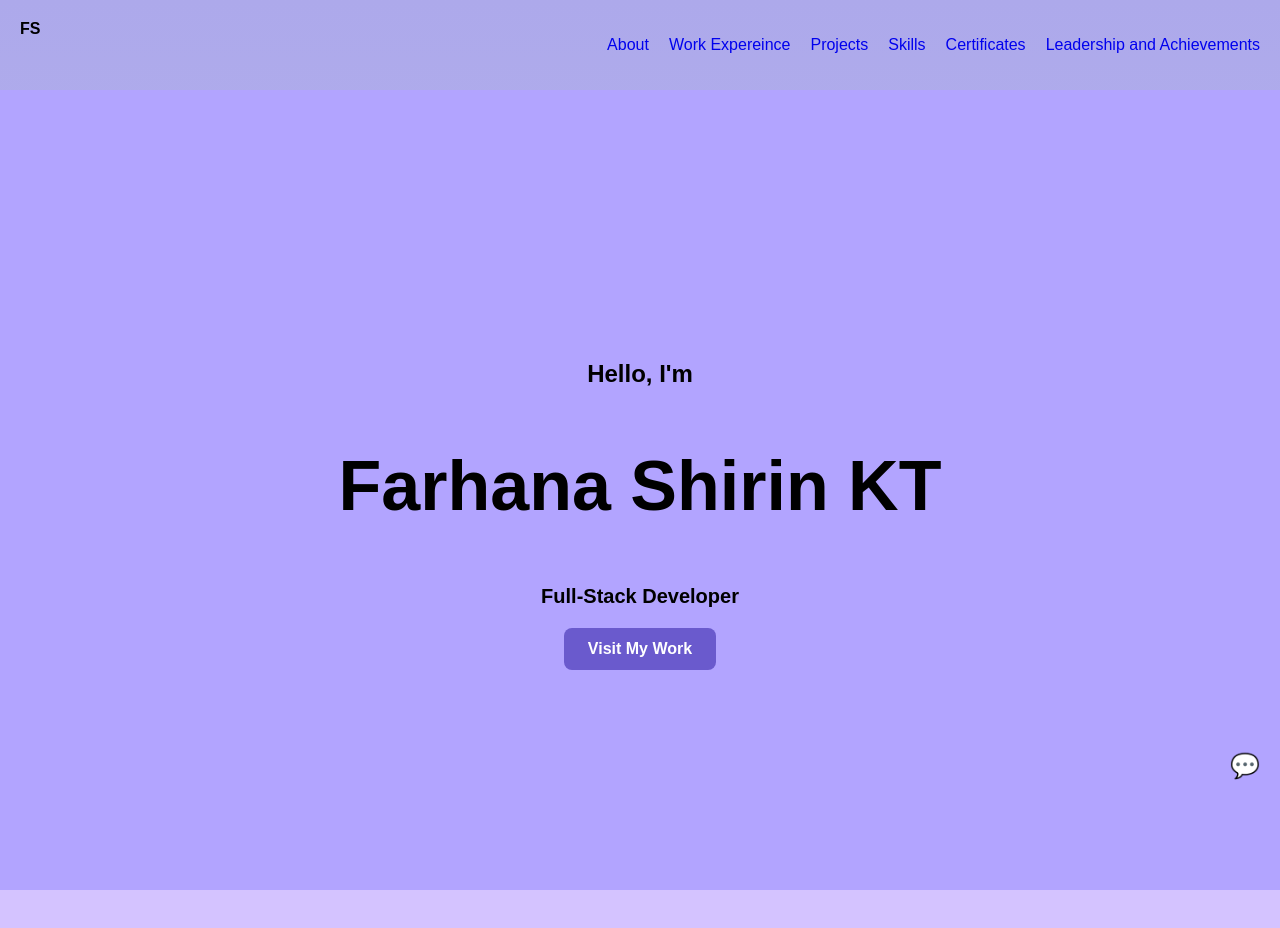
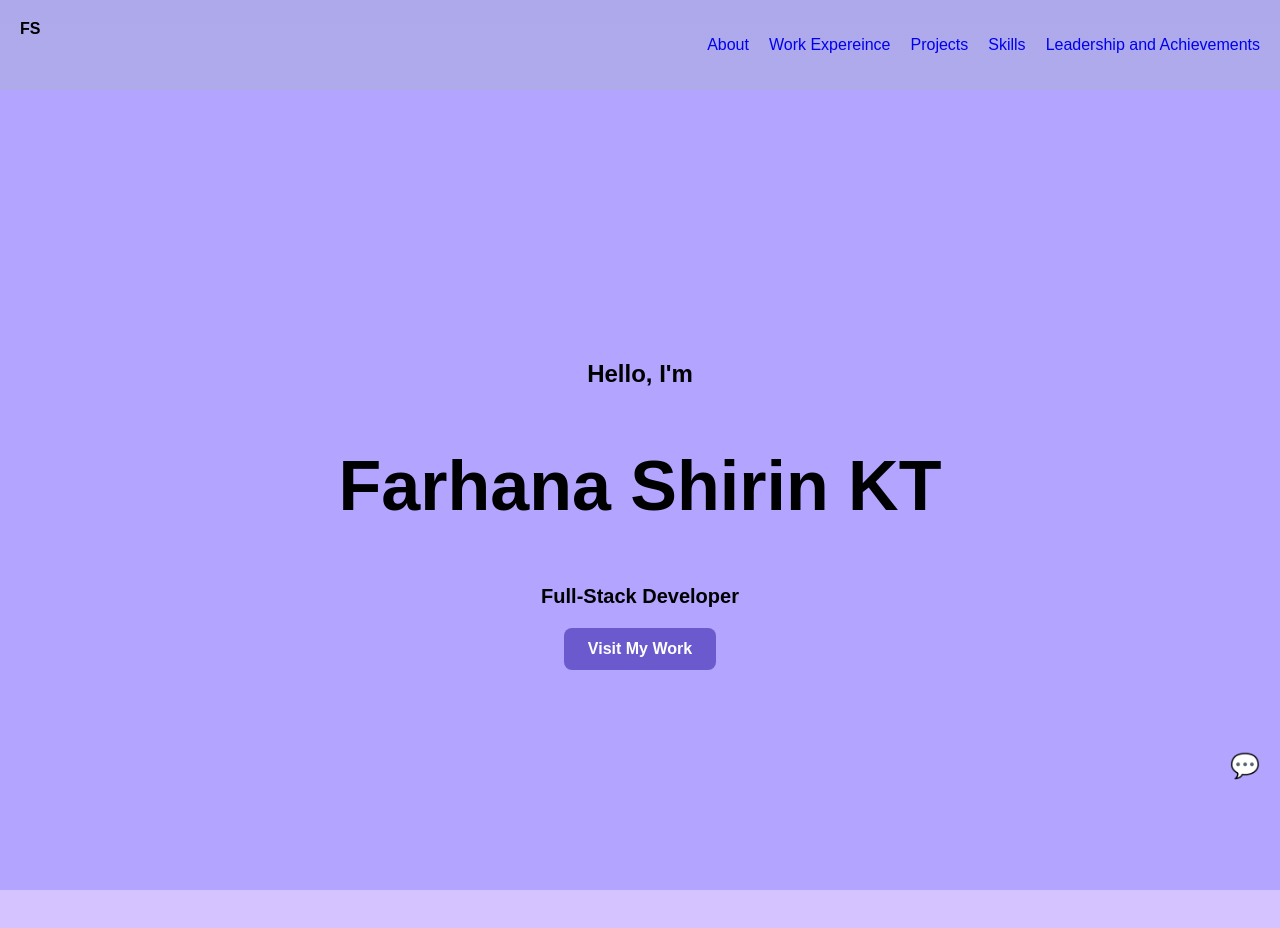
Before and after one commit to farhanashirin/Farhana-Portfolio, a plain HTML site: page index.html in a window 1280 px wide. Shown: the top 928 px of the page. Drawn offline with Linux system fonts and the light colour scheme.

Commit message:
farhanaportfolio

```diff
--- a/index.html
+++ b/index.html
@@ -17,7 +17,7 @@
                 <li><a href="#work-expereince">Work Expereince</a></li>
                 <li><a href="#projects">Projects</a></li>
                 <li><a href="#skills">Skills</a></li>
-                <li><a href="#certificates">Certificates</a></li>
+                <!-- <li><a href="#certificates">Certificates</a></li> -->
                 <li><a href="#leadership">Leadership and Achievements</a></li>
             </ul>
             <div class="menu-toggle">&#9776;</div>
```
